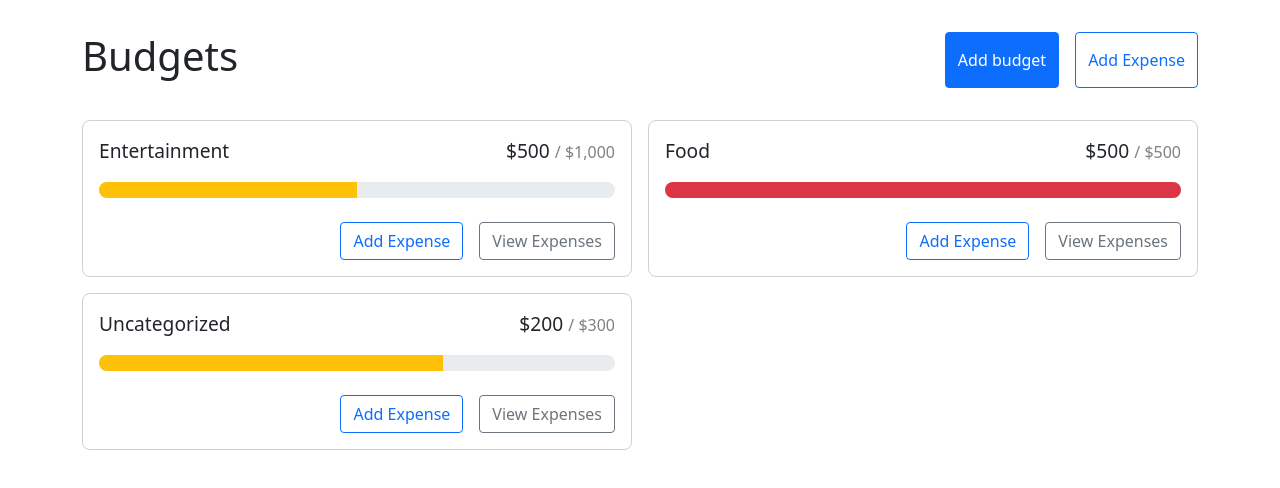
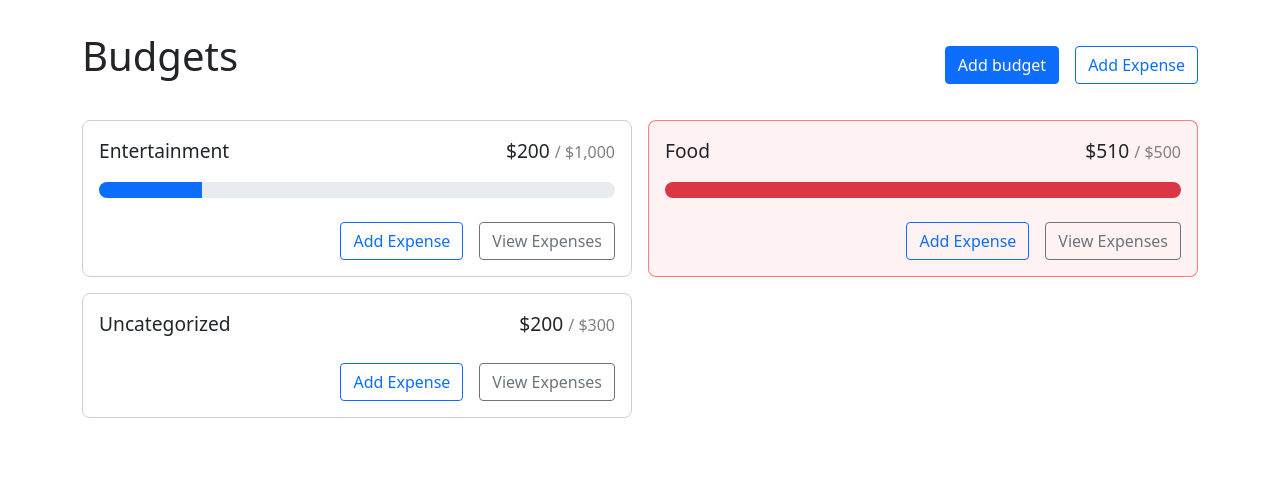
Before and after one commit to ysYassine/budget_app, a React (Create React App) app: page / in a window 1280 px wide. Shown: the top 488 px of the page. Built offline with nearby package versions, Linux system fonts and the light colour scheme.

Commit message:
better code & progress bar on/off

```diff
--- a/src/App.css
+++ b/src/App.css
@@ -2,4 +2,5 @@
   display: grid;
   grid-template-columns: repeat(auto-fill, minmax(400px, 1fr));
   gap: 1rem;
+  justify-content: center;
 }
--- a/src/App.jsx
+++ b/src/App.jsx
@@ -8,9 +8,14 @@ function App() {
     <Container>
       <Header></Header>
       <div className="budget-container">
-        <BudgetCard name="Entertainment" amount={500} max={1000}></BudgetCard>
-        <BudgetCard name="Food" amount={500} max={500}></BudgetCard>
-        <BudgetCard name="Uncategorized" amount={200} max={300}></BudgetCard>
+        <BudgetCard name="Entertainment" amount={200} max={1000}></BudgetCard>
+        <BudgetCard name="Food" amount={510} max={500}></BudgetCard>
+        <BudgetCard
+          name="Uncategorized"
+          amount={200}
+          max={300}
+          showProgressBar={false}
+        ></BudgetCard>
       </div>
     </Container>
   );
--- a/src/components/budget_card/BudgetCard.css
+++ b/src/components/budget_card/BudgetCard.css
@@ -1,15 +1,17 @@
-.budget-card__container {
+.budget-card {
   border: 1px solid rgb(207, 207, 207);
   border-radius: 0.5rem;
   padding: 1rem;
   display: flex;
   flex-direction: column;
   gap: 1rem;
+  align-self: center;
+  overflow: hidden;
 }
 
-.budget-card__container.budget-card__overflow {
-  background-color: hsl(0, 57%, 95%);
-  border: 1px solid hsl(0, 137%, 62%);
+.budget-card.budget-card__overflow {
+  background-color: hsla(0, 100%, 50%, 0.05);
+  border: 1px solid hsla(0, 100%, 50%, 0.489);
 }
 
 .budget-card__header {
--- a/src/components/budget_card/BudgetCard.jsx
+++ b/src/components/budget_card/BudgetCard.jsx
@@ -3,19 +3,23 @@ import { currencyFormatter } from "./../../utils/utils";
 import ProgressBar from "./../../../node_modules/react-bootstrap/esm/ProgressBar";
 import { Button } from "react-bootstrap";
 
-export default function BudgetCard({ name, amount, max }) {
+export default function BudgetCard({
+  name,
+  amount,
+  max,
+  showProgressBar = true,
+}) {
   const ratio = amount / max;
   return (
     <div
-      className={
-        "budget-card__container" + (ratio > 1 ? " budget-card__overflow" : "")
-      }
+      className={"budget-card" + (ratio > 1 ? " budget-card__overflow" : "")}
     >
       <div className="budget-card__header">
         <div className="card-name">{name}</div>
         <div className="amount">{currencyFormatter.format(amount)}&nbsp;</div>
         <div className="max">{" / " + currencyFormatter.format(max)}</div>
       </div>
+      {showProgressBar && (
         <ProgressBar
           className="rounded-pill"
           variant={getProgressBarVarient(amount, max)}
@@ -23,6 +27,7 @@ export default function BudgetCard({ name, amount, max }) {
           max={max}
           now={amount}
         ></ProgressBar>
+      )}
       <div className="card-buttons">
         <Button variant="outline-primary">Add Expense</Button>
         <Button variant="outline-secondary">View Expenses</Button>
--- a/src/components/header/Header.css
+++ b/src/components/header/Header.css
@@ -1,9 +1,10 @@
-.header{
-    display: flex;
-    gap: 1rem;
-    margin: 2rem auto;
+.header {
+  display: flex;
+  gap: 1rem;
+  margin: 2rem auto;
+  align-items: baseline;
 }
 
-.header h1{
-    flex-grow: 1;
+.header h1 {
+  flex-grow: 1;
 }
--- a/src/index.js
+++ b/src/index.js
@@ -2,5 +2,10 @@ import { createRoot } from "react-dom/client";
 import "bootstrap/dist/css/bootstrap.min.css";
 import App from "./App";
 import "./index.css";
+import React from "react";
 
-createRoot(document.querySelector("#root")).render(<App />);
+createRoot(document.querySelector("#root")).render(
+  <React.StrictMode>
+    <App />
+  </React.StrictMode>
+);
```
Also changed, not shown: src/index.css (+5 -5 lines). Lines whose indentation alone changed are shown as unchanged.
